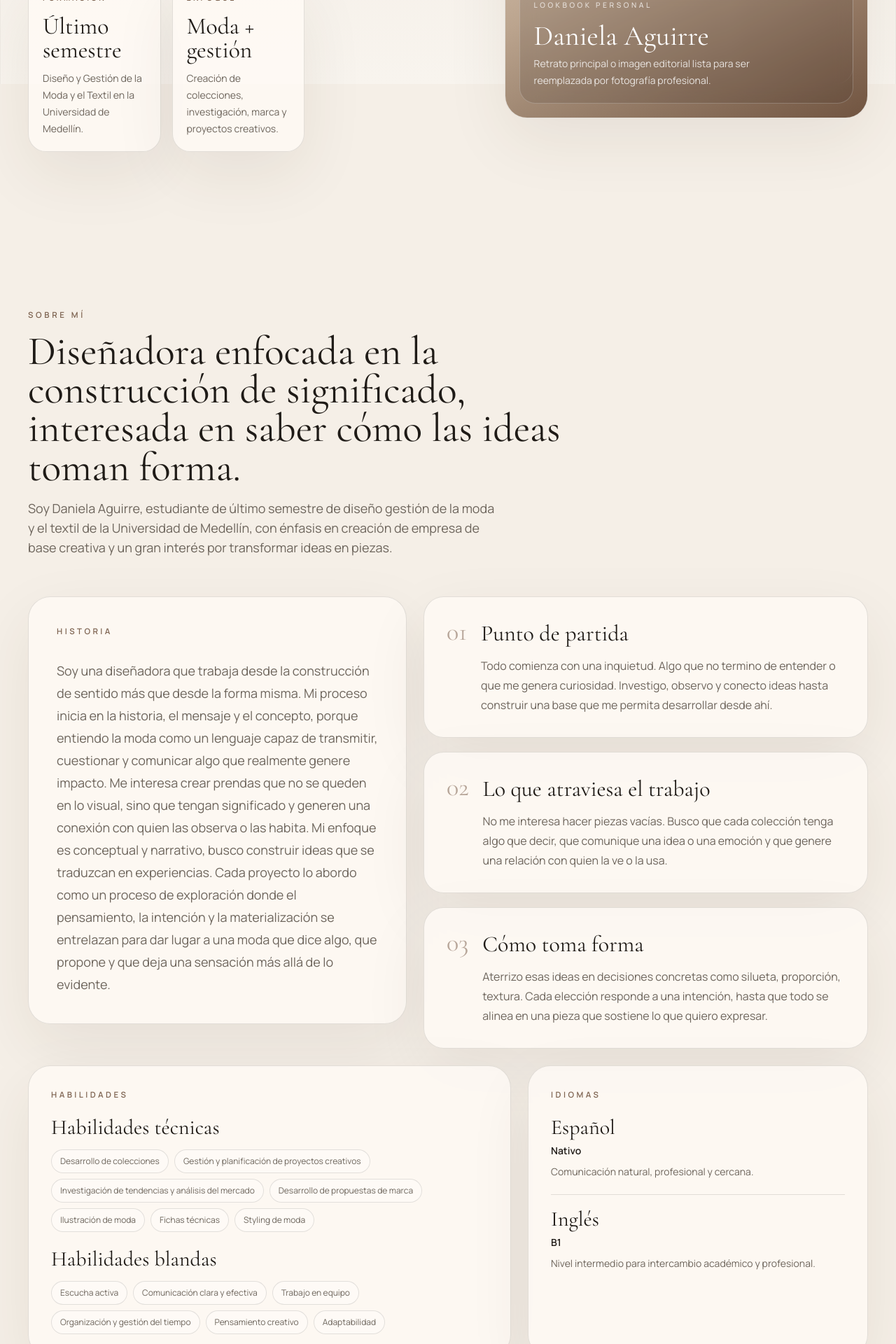
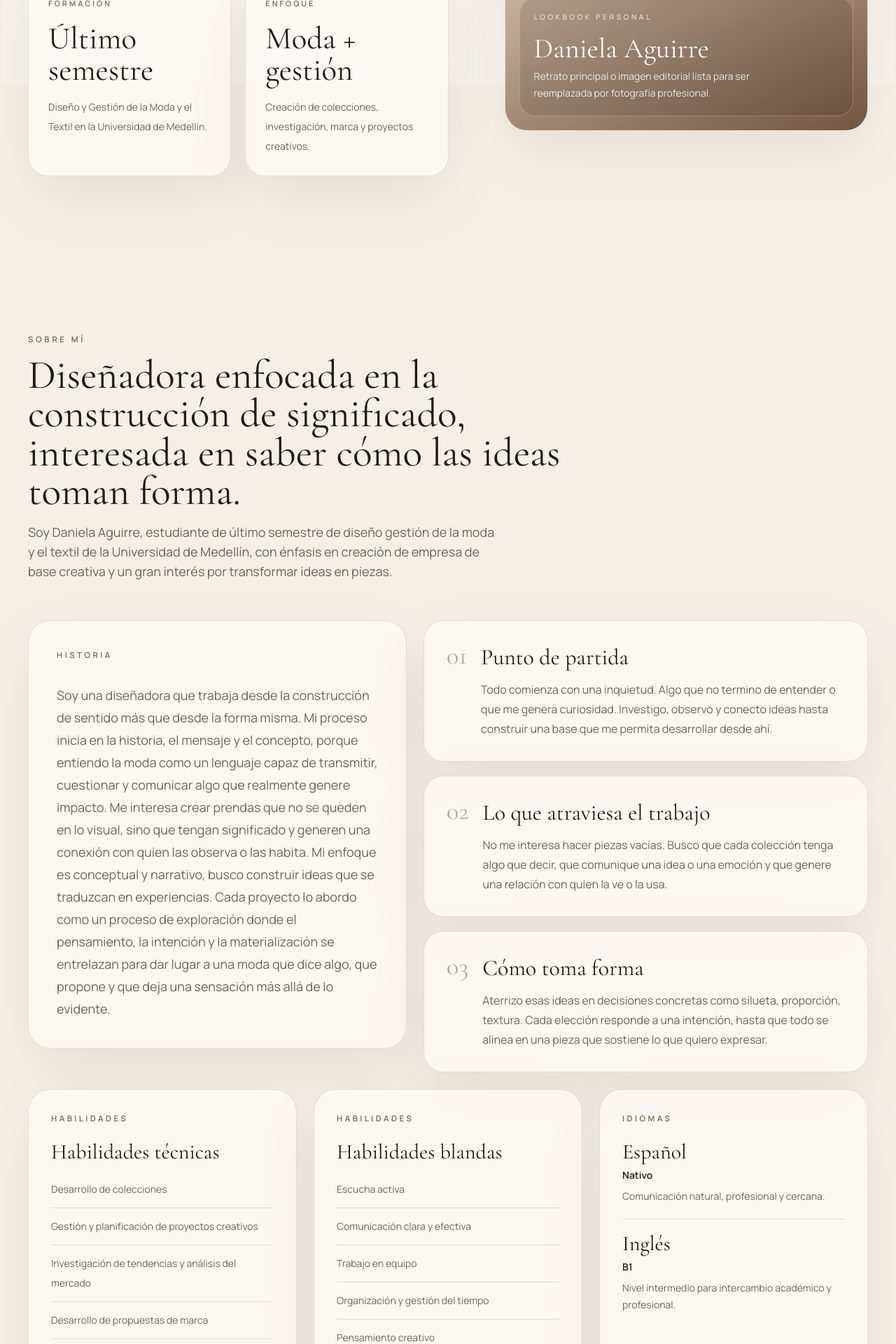
Before and after one commit to AlexisPineda21/daguirre-portafolio, a React (Vite) app: page / in a window 1280 px wide. Shown: the part 680-2600 px from the top of the page at 70% size. Built offline with nearby package versions, Linux system fonts and the light colour scheme.

Commit message:
Ajust of content and layout of portfolio

```diff
--- a/src/data/portfolioData.js
+++ b/src/data/portfolioData.js
@@ -12,7 +12,7 @@ export const portfolioData = {
     tagline:
       'Moda con enfoque conceptual y sensibilidad material, entendida como un medio para pensar y comunicar ideas.',
     description:
-      'Desarrollo proyectos que conectan investigación, narrativa y creación, dando lugar a conceptos e ideas que se traducen en piezas con significado.',
+      'Desarrollo proyectos que conectan investigación, narrativa y creación, dando lugar a conceptos que se traducen en piezas con significado.',
     primaryCta: {
       label: 'Ver proyectos',
       href: '/#proyectos',
--- a/src/sections/AboutSection.jsx
+++ b/src/sections/AboutSection.jsx
@@ -55,38 +55,35 @@ function AboutSection({ about, skills, languages }) {
           </div>
         </div>
 
-        <div className="mt-6 grid gap-6 lg:grid-cols-12">
+        <div className="mt-6 grid gap-6 md:grid-cols-2 lg:grid-cols-3">
+          {skills.groups.map((group, index) => (
             <Reveal
-            delay={0.08}
-            className="glass-panel rounded-[2rem] border hairline p-6 sm:p-8 lg:col-span-7"
+              key={group.title}
+              delay={0.08 * (index + 1)}
+              className="glass-panel rounded-[2rem] border hairline p-6 sm:p-8"
             >
               <p className="text-[0.72rem] font-semibold uppercase tracking-[0.3em] text-[color:var(--accent)]">
                 Habilidades
               </p>
-            <div className="mt-6 space-y-6">
-              {skills.groups.map((group) => (
-                <div key={group.title}>
-                  <h3 className="font-display text-3xl leading-none text-[color:var(--ink)]">
+              <h3 className="font-display mt-6 text-3xl leading-none text-[color:var(--ink)]">
                 {group.title}
               </h3>
-                  <div className="mt-4 flex flex-wrap gap-2">
+              <ul className="mt-6 space-y-3">
                 {group.items.map((item) => (
-                      <span
+                  <li
                     key={item}
-                        className="rounded-full border hairline bg-white/35 px-3 py-1.5 text-xs leading-5 text-[color:var(--ink-soft)]"
+                    className="border-t border-[color:var(--line)] pt-3 text-sm leading-7 text-[color:var(--ink-soft)] first:border-0 first:pt-0"
                   >
                     {item}
-                      </span>
+                  </li>
                 ))}
-                  </div>
-                </div>
+              </ul>
+            </Reveal>
           ))}
-            </div>
-          </Reveal>
 
           <Reveal
-            delay={0.16}
-            className="glass-panel rounded-[2rem] border hairline p-6 sm:p-8 lg:col-span-5"
+            delay={0.08 * (skills.groups.length + 1)}
+            className="glass-panel rounded-[2rem] border hairline p-6 sm:p-8 md:col-span-2 lg:col-span-1"
           >
             <p className="text-[0.72rem] font-semibold uppercase tracking-[0.3em] text-[color:var(--accent)]">
               Idiomas
--- a/src/sections/HeroSection.jsx
+++ b/src/sections/HeroSection.jsx
@@ -27,20 +27,20 @@ function HeroSection({ hero }) {
               </p>
             </div>
 
-            <div className="grid gap-4 sm:grid-cols-3">
+            <div className="grid max-w-3xl gap-5 sm:grid-cols-2">
               {hero.highlights.map((item, index) => (
                 <Reveal
                   key={item.title}
                   delay={0.08 * (index + 1)}
-                  className="glass-panel rounded-[1.6rem] border hairline p-5"
+                  className="glass-panel min-h-[210px] rounded-[1.8rem] border hairline p-6 sm:p-7"
                 >
                   <p className="text-[0.68rem] font-semibold uppercase tracking-[0.28em] text-[color:var(--accent)]">
                     {item.title}
                   </p>
-                  <p className="font-display mt-4 text-[2.1rem] leading-none text-[color:var(--ink)]">
+                  <p className="font-display mt-5 text-[2.4rem] leading-none text-[color:var(--ink)] sm:text-[2.8rem]">
                     {item.value}
                   </p>
-                  <p className="mt-3 text-sm leading-6 text-[color:var(--ink-soft)]">
+                  <p className="mt-4 text-sm leading-7 text-[color:var(--ink-soft)]">
                     {item.description}
                   </p>
                 </Reveal>
```
Lines whose indentation alone changed are shown as unchanged.
